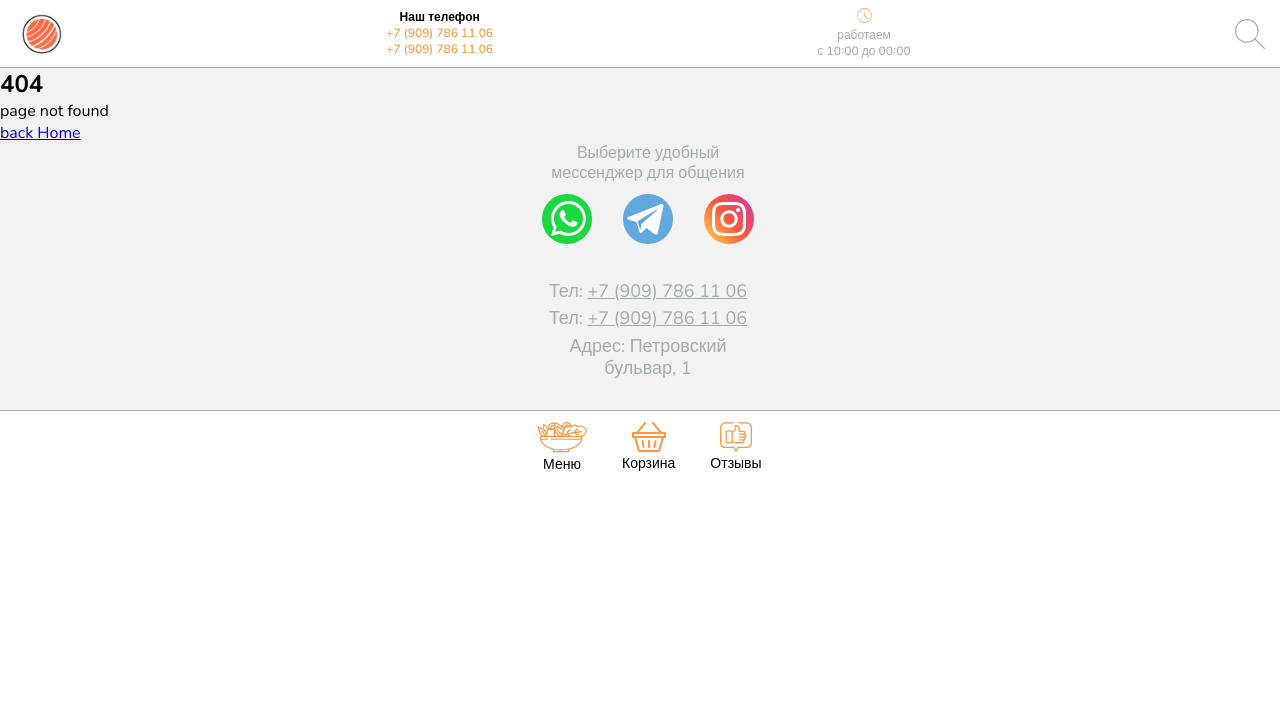
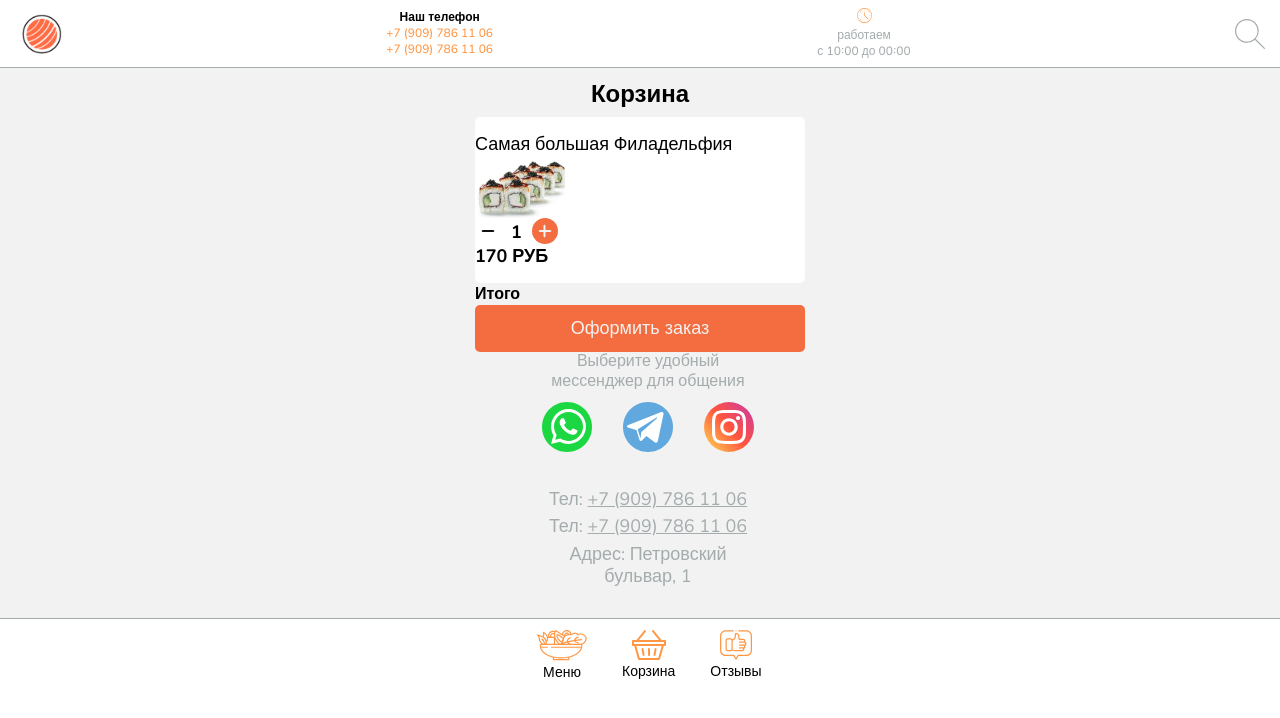
Before and after one commit to alexanderVLG/sushi-shop-murino, a React (Create React App) app: page /cart in a window 1280 px wide. Shown: the top 718 px of the page. Built offline with nearby package versions, Linux system fonts and the light colour scheme.

Commit message:
created cart page. styling in process

```diff
--- a/src/App.js
+++ b/src/App.js
@@ -6,6 +6,7 @@ import HomeLayout from './pages/HomeLayout';
 import Error from './pages/Error';
 import ProductCard from './pages/ProductCard';
 import ProductLayout from './pages/ProductLayout';
+import Cart from './pages/Cart';
 
 
 
@@ -21,6 +22,7 @@ class App extends Component {
               <Route index element={<Products />} />
               <Route path=":productId" element={<ProductCard />} />
             </Route>
+            <Route path='cart' element={<Cart />} />
             <Route path="*" element={<Error />} />
           </Route>
         </Routes>
--- a/src/components/Footer.js
+++ b/src/components/Footer.js
@@ -1,4 +1,5 @@
 import {Component} from "react";
+import { Link } from "react-router-dom";
 
 class Footer extends Component {
   render() {
@@ -83,7 +84,7 @@ class Footer extends Component {
               </a>
             </li>
             <li>
-              <a href="#">
+              <Link to="/cart">
                 <div>
                   <svg width="34" height="30" viewBox="0 0 34 30" fill="none" xmlns="http://www.w3.org/2000/svg">
       <path d="M22.3813 25.9435C22.4368 25.9527 22.4919 25.9572 22.5463 25.9572C23.0244 25.9572 23.4464 25.6119 23.5276 25.1247L24.5237 19.1481C24.6142 18.6055 24.2476 18.0923 23.7049 18.0018C23.1623 17.9111 22.6491 18.2779 22.5586 18.8206L21.5625 24.7972C21.4721 25.3398 21.8387 25.8531 22.3813 25.9435Z" fill="#FF9846"/>
@@ -93,7 +94,7 @@ class Footer extends Component {
                   </svg>
                 </div>
                 <div>Корзина</div>
-              </a>
+              </Link>
             </li>
             <li>
               <a href="#">
--- /dev/null
+++ b/src/controls/CartButton.js
@@ -0,0 +1,13 @@
+import styled from "styled-components";
+
+export const CartButton = styled.button `
+  margin: 0 auto;
+  padding: .8125rem 5.5625rem;
+  width: 20.625rem;
+  font-size: 1.125rem;
+  font-weight: 500;
+  color: var(--light-gray);
+  background-color: var(--dkorange);
+  border-radius: .3125rem;
+  border: none;
+`;
--- /dev/null
+++ b/src/controls/MinusButton.js
@@ -0,0 +1,23 @@
+import styled from "styled-components";
+
+export const MinusButtonContainer = styled.span `
+  position: relative;
+  display: inline-block;
+  margin-right: .625rem;
+  vertical-align: bottom;
+  width: 1.625rem;
+  height: 1.625rem;
+  background-color: var(--white);
+  border-radius: 50%
+`;
+
+export const MinusButton = styled.span `
+  position: absolute;
+  top: 50%;
+  left: 50%;
+  transform: translate(-50%, -50%);
+  width: .8125rem;
+  background-color: var(--light-black);
+  border: 1px solid var(--light-black);
+  border-radius: .3125rem;
+`;
--- a/src/controls/PlusButton.js
+++ b/src/controls/PlusButton.js
@@ -20,7 +20,7 @@ export const PlusButtonArrows = styled.span `
   width: .8125rem;
   background-color: var(--light-gray);
   border: 1px solid var(--light-gray);
-  border-radius: 5px;
+  border-radius: .3125rem;
 
   &:after {
     content: "";
@@ -32,6 +32,6 @@ export const PlusButtonArrows = styled.span `
     width: .8125rem;
     background-color: var(--light-gray);
     border: 1px solid var(--light-gray);
-    border-radius: 5px;
+    border-radius: .3125rem;
   }
 `;
--- a/src/index.css
+++ b/src/index.css
@@ -571,6 +571,42 @@ main {
   line-height: 1.24;
 }
 
+/* ------------- Cart ---------------------------- */
+.cart__container {
+  margin: 0 auto;
+  width: 20.625rem;
+}
+.cart__container h2 {
+  padding-top: .625rem;
+  padding-bottom: .4375rem;
+  text-align: center;
+}
+
+.cart__items {
+  width: 100%;
+}
+
+.list__item {
+  padding: .9375rem .9375rem .9375rem 0;
+  background-color: var(--white);
+  border-radius: .3125rem;
+}
+
+.list__item h4 {
+  font-size: 1.125rem;
+  font-weight: 400;
+  color: var(--black);
+}
+
+.list__item img {
+
+}
+
+.list__item p {
+  font-size: 1.125rem;
+  font-weight: 700;
+  text-transform: uppercase;
+}
 
 /* -------------- About ----------------- */
 .about {
--- /dev/null
+++ b/src/pages/Cart.js
@@ -0,0 +1,39 @@
+import bigPhiladephia from '../media/productsImg/small/bigPhiladephia.png';
+import { PlusButtonContainer, PlusButtonArrows } from '../controls/PlusButton';
+import { MinusButtonContainer, MinusButton } from '../controls/MinusButton';
+import { CartButton } from '../controls/CartButton';
+
+const Cart = () => {
+  return (
+    <section className="cart__container">
+      <h2>Корзина</h2>
+      <article className='cart__items'>
+        <ul className='cart__list'>
+          <li className='list__item'>
+            <h4>Самая большая Филадельфия</h4>
+            <img src={bigPhiladephia} alt="" />
+            <p>
+              <MinusButtonContainer>
+                <MinusButton />
+              </MinusButtonContainer>
+              1
+              <PlusButtonContainer>
+                <PlusButtonArrows />
+              </PlusButtonContainer>
+            </p>
+            <p>170 руб</p>
+          </li>
+        </ul>
+      </article>
+      <section className='cart-total'>
+        <h4>Итого</h4>
+
+      </section>
+      <CartButton>
+        Оформить заказ
+      </CartButton>
+    </section>
+  );
+}
+
+export default Cart;
--- a/src/pages/Home.js
+++ b/src/pages/Home.js
@@ -103,5 +103,4 @@ class Home extends Component {
   }
 }
 
-
 export default Home;
```
Also changed, not shown: src/media/productsImg/small/bigPhiladephia.png (added), 12 other files (tests, documents, lock files or other folders).
